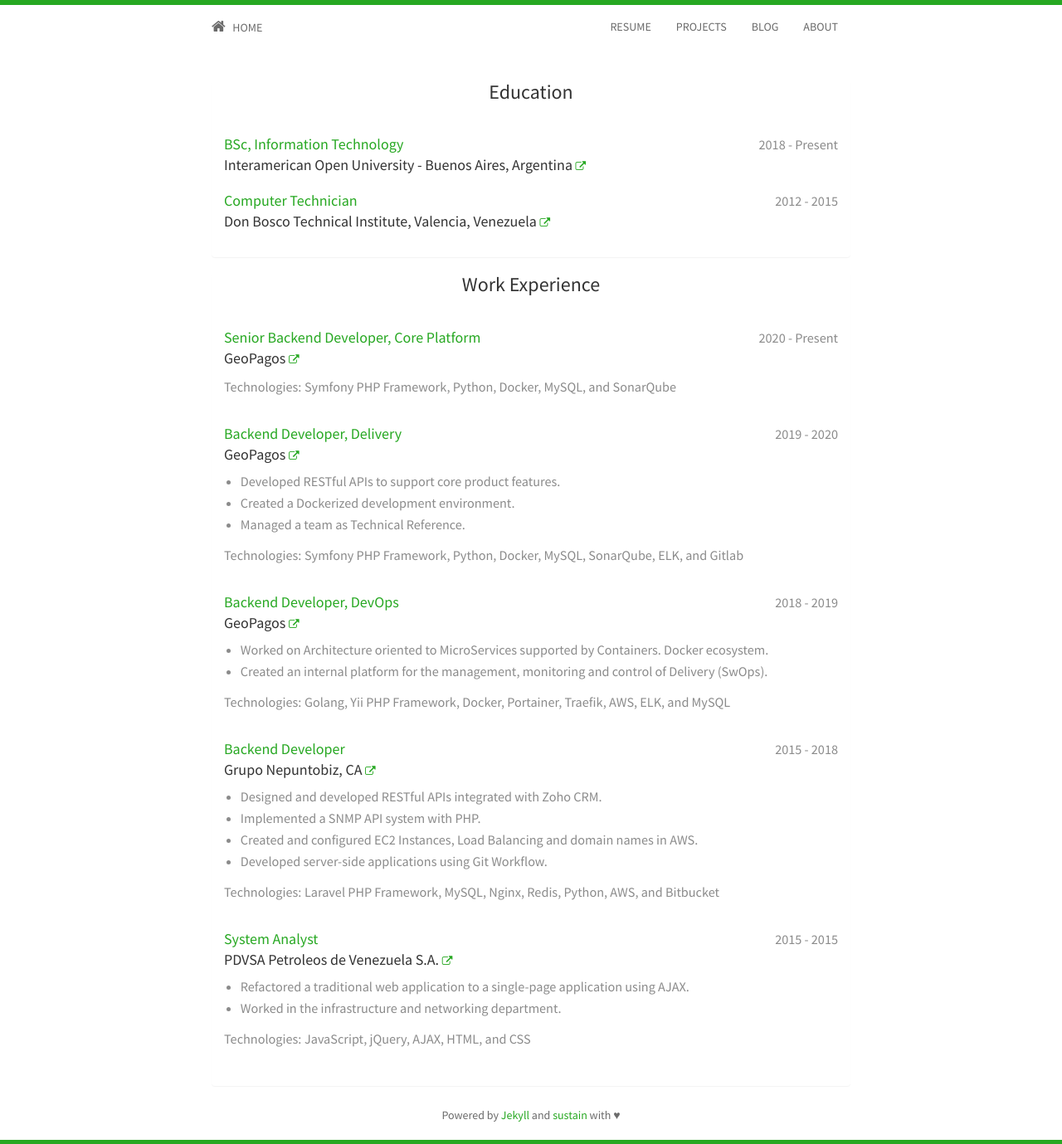
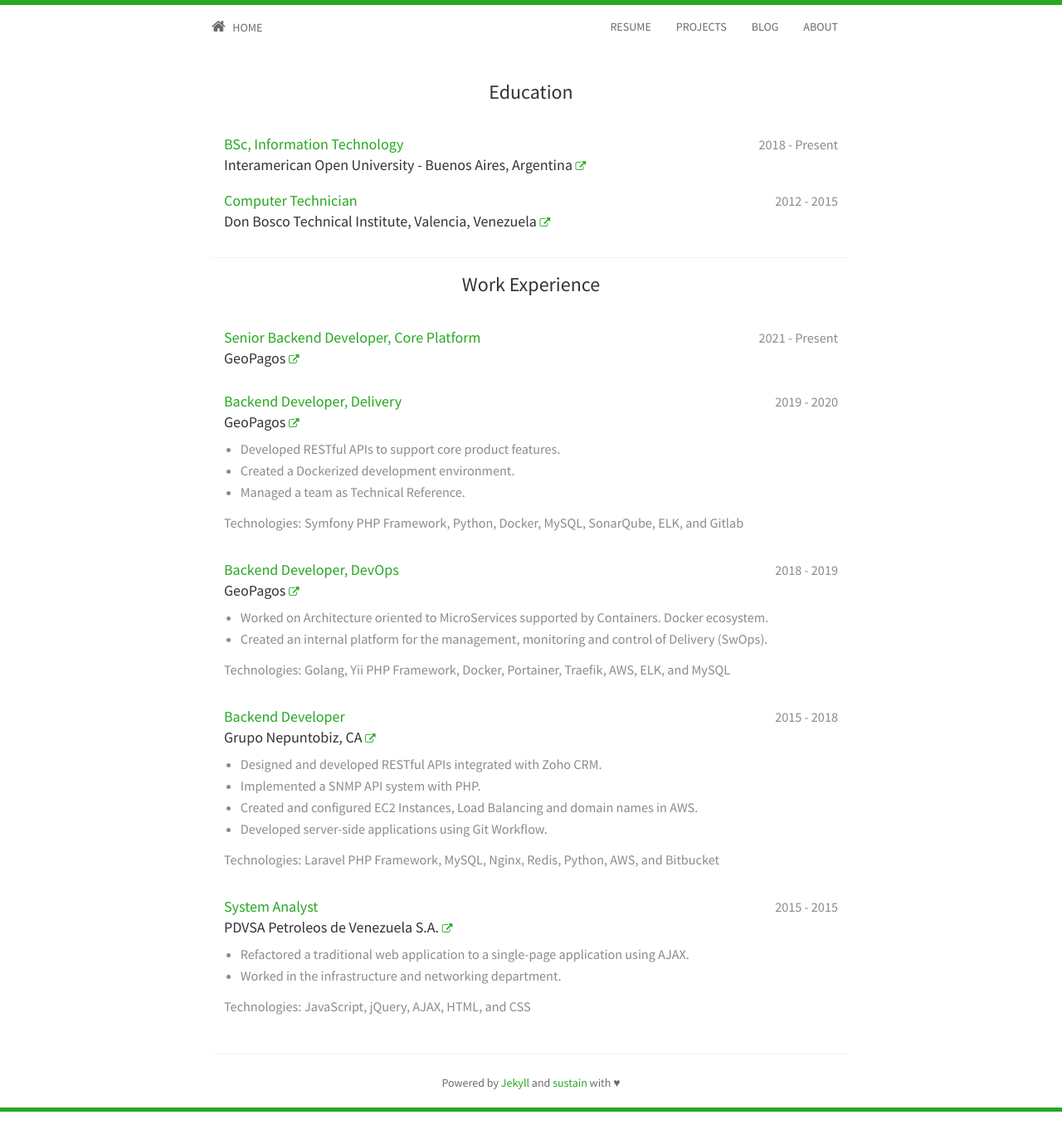
Before and after one commit to jfernancordova/jfernancordova.github.io, a Jekyll site: the page built from resume.html, in a window 1280 px wide. Shown: the whole page at 83% size. Built offline with Jekyll 4.4.1, drawn with Linux system fonts in a browser that asks for light colours; nearby versions of some CDN libraries; after the commit the page ends 1340 px from its top, so only the background shows below that.

Commit message:
Update employment.yml

```diff
--- a/_data/employment.yml
+++ b/_data/employment.yml
@@ -1,13 +1,7 @@
 - title: "Senior Backend Developer, Core Platform"
   company: "GeoPagos"
   link: "https://www.geopagos.com/"
-  dates: "2020 - Present"
-  tech:
-    - Symfony PHP Framework
-    - Python
-    - Docker
-    - MySQL
-    - SonarQube
+  dates: "2021 - Present"
 
 - title: "Backend Developer, Delivery"
   company: "GeoPagos"
```
